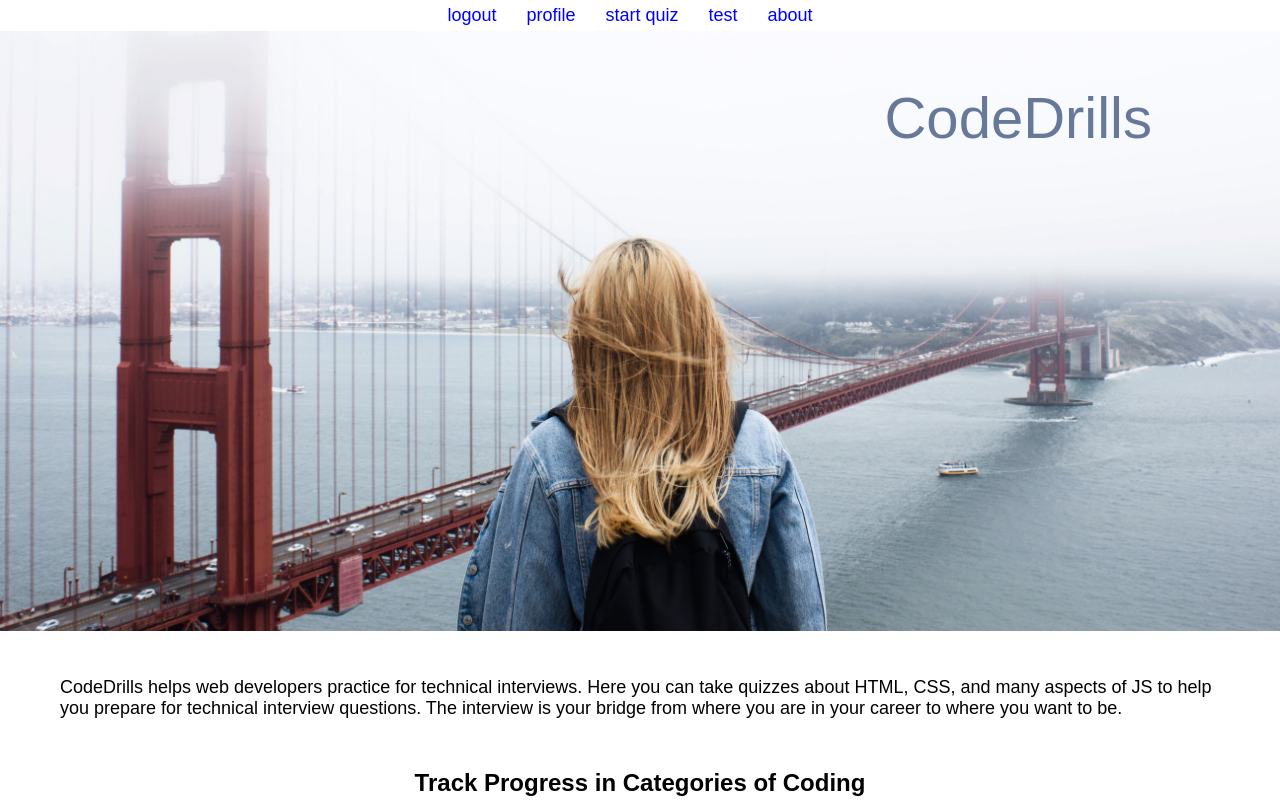
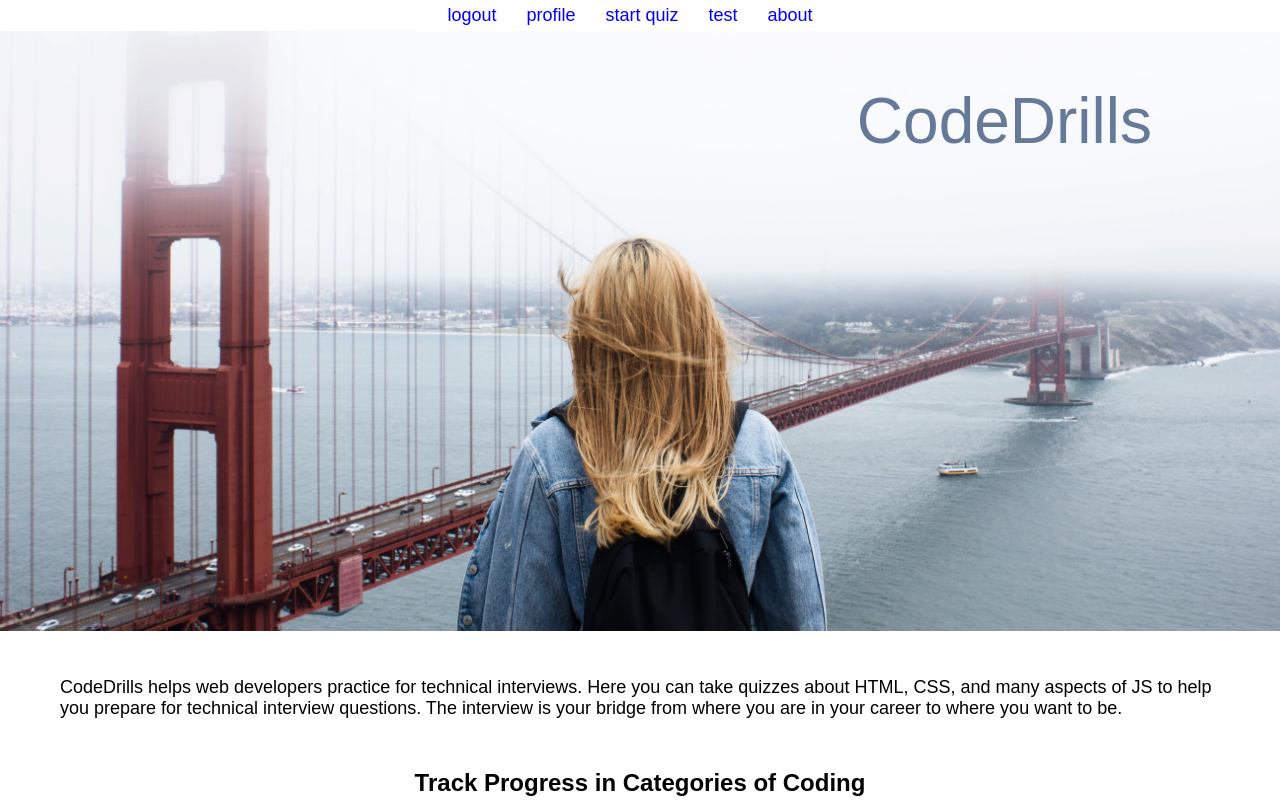
Before and after one commit to deepbsd/codeDrills-client, a React (Create React App) app: page / in a window 1280 px wide. Shown: the top 800 px of the page. Built offline with nearby package versions, Linux system fonts and the light colour scheme.

Commit message:
larger title font on landing page

```diff
--- a/src/components/landing/style.js
+++ b/src/components/landing/style.js
@@ -21,7 +21,7 @@ const Style = {
   head3: styled.div`
         color: #667999;
         display: inline-block;
-        font-size: 58px;
+        font-size: 64px;
         position: absolute;
         right: 10%;
         top: 10%;
```
